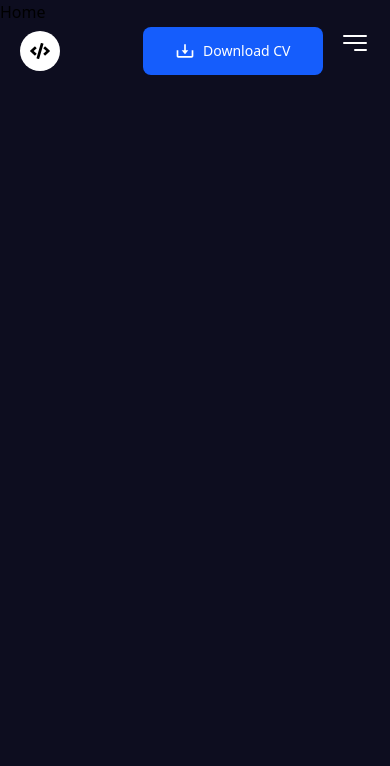
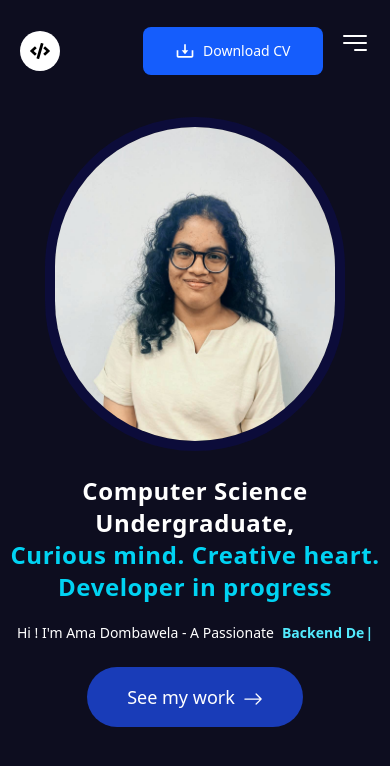
Before and after one commit to Ama-Dombawela/Portfolio, a Next.js app: page / in a window 390 px wide. Shown: the top 766 px of the page. Built offline with nearby package versions, Linux system fonts and the light colour scheme.

Commit message:
feat: add responsive hero section with profile picture ,typewriter roles and CTA

```diff
--- a/package.json
+++ b/package.json
@@ -12,7 +12,8 @@
     "next": "16.1.6",
     "react": "19.2.3",
     "react-dom": "19.2.3",
-    "react-icons": "^5.6.0"
+    "react-icons": "^5.6.0",
+    "typewriter-effect": "^2.22.0"
   },
   "devDependencies": {
     "@tailwindcss/postcss": "^4",
--- /dev/null
+++ b/public/components/Home/Hero/Hero.tsx
@@ -0,0 +1,48 @@
+"use client";
+import React from 'react'
+import Image from 'next/image'
+import TypeWriter from 'typewriter-effect'
+import { BsArrowRight } from 'react-icons/bs';
+
+const Hero = () => {
+    return (
+        <div className="relative h-screen flex items-center justify-center text-white overflow-hidden flex-col">
+            <div className="relative z-10 flex flex-col items-center">
+                <Image
+                    src="/images/assets/Me.jpeg"
+                    alt="Hero Image"
+                    width={300}
+                    height={300}
+                    className="rounded-full border-10 border-[#0c0c48aa]"
+                />
+                <h1 className='text-2xl sm:text-4xl md:text-5xl lg:text-6xl mt-6 text-center font-bold tracking-wide'>
+                    Computer Science Undergraduate,<br/>
+                    <span className = "text-cyan-400"> Curious mind. Creative heart. Developer in progress</span>
+                </h1>
+                <h2 className="mt-5 text-sm px-2 text-center sm:text-2xl font-medium flex items-center">
+                    Hi ! I&apos;m Ama Dombawela - A Passionate
+                    <span className='text-cyan-300 font-bold'>
+                    <TypeWriter
+                        options={{
+                            strings: ['Frontend Developer', 'Backend Developer', 'Full Stack Developer', 'Web Developer', 'Technology Enthusiast'],
+                            autoStart: true,
+                            loop: true,
+                            delay: 75,
+                            deleteSpeed: 50,
+                            wrapperClassName: 'pl-2',
+
+                        }}
+                    />
+                    </span>
+                </h2>
+                <button className = 'mt-6 px-10 py-4 bg-blue-800 hover:bg-blue-900 transition-all duration-300 cursor-pointer rounded-full text-lg font-medium'>
+                    <span>See my work</span>
+                    <BsArrowRight className='ml-2 w-5 h-5 inline-block text-bold'/>
+                </button>
+            </div>
+
+        </div>
+    );
+};
+
+export default Hero
--- a/public/components/Home/Home.tsx
+++ b/public/components/Home/Home.tsx
@@ -1,8 +1,11 @@
 import React from 'react'
+import Hero from './Hero/Hero'
 
 const Home = () => {
   return (
-    <div className='overflow-hidden'>Home</div>
+    <div className='overflow-hidden'>
+      <Hero/>
+    </div>
   )
 }
 
```
Also changed, not shown: public/images/assets/Me.jpeg (added), 1 other file (tests, documents, lock files or other folders).
